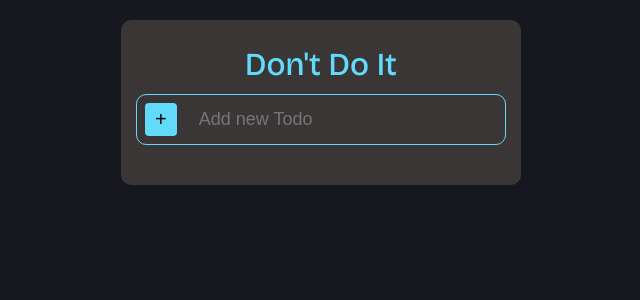
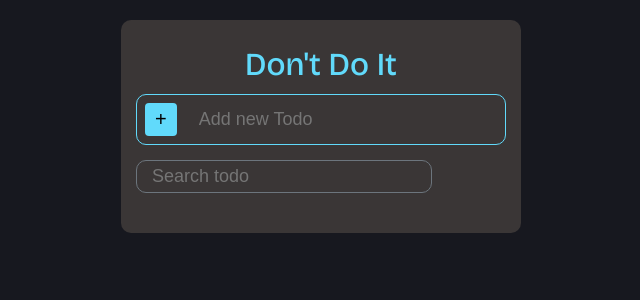
Before and after one commit to Bunlenggg/testing-todolist, a React (Vite) app: page / in a window 1280 px wide. Shown: the top 300 px of the page, without its empty margins (319-959 px from the left). Built offline with nearby package versions, Linux system fonts and the light colour scheme.

Commit message:
adding search function

```diff
--- a/src/App.css
+++ b/src/App.css
@@ -58,7 +58,6 @@ h1 {
 .check-list {
   border-radius: 10px;
   margin-top: 25px;
-
 }
 
 p {
@@ -89,7 +88,7 @@ p {
   background-color: #6c757d;
   color: white;
 }
-.line {
+.line p {
   text-decoration: line-through;
   opacity: 0.7;
 }
@@ -113,3 +112,18 @@ p {
 i {
   cursor: pointer;
 }
+
+.fa-trash:hover {
+  color: red;
+}
+
+.search .input {
+  background: none;
+  border: 1px solid #6c757d;
+  border-radius: 10px;
+  width: 80%;
+  margin: 15px 0 0;
+  padding: 5px 15px;
+  color: white;
+  font-size: 18px;
+}
--- a/src/App.jsx
+++ b/src/App.jsx
@@ -1,14 +1,18 @@
+import "./App.css";
+import { useState } from "react";
 import TaskForm from "./components/TaskForm";
 import TaskList from "./components/TaskList";
-import "./App.css";
-import { useState } from "react";
-import FormEdit from "./components/FormEdit";
+import Search from "./components/Search";
 
 const App = () => {
   const [isOpen, setOpen] = useState(false);
   const [editId, setEditId] = useState(0);
   const [oldname, setOldName] = useState("");
   const [todos, setTodos] = useState([]);
+  const [search, setSearch] = useState("");
+  const filtered = search
+    ? todos.filter((t) => t.name.toLowerCase().includes(search.toLowerCase()))
+    : todos;
   const handleSubmit = (name) => {
     setTodos([...todos, { id: Math.random(), name, isCheck: false }]);
   };
@@ -36,16 +40,23 @@ const App = () => {
     setOldName(name);
   };
 
+  const handleSearch = (value) => {
+    console.log(value);
+    setSearch(value);
+  };
+
   return (
     <>
       <div className="task-div">
         <h1>Don't Do It</h1>
+
         <TaskForm handleSubmit={handleSubmit} />
+        <Search setSearch={handleSearch} />
         <TaskList
           id={editId}
           setOpen={() => setOpen(!isOpen)}
           isOpen={isOpen}
-          todo={todos}
+          todo={filtered}
           onClick={onClick}
           handleDelete={handleDelete}
           setEditId={edit}
--- /dev/null
+++ b/src/components/Search.jsx
@@ -0,0 +1,20 @@
+const Search = ({setSearch}) => {
+  const handleChange = (e) => {
+    setSearch(e.target.value);
+    console.log(e.target.value);
+  };
+  return (
+    <>
+      <form className="search">
+        <input
+          onChange={handleChange}
+          className="input"
+          type="text"
+          placeholder="Search todo"
+        ></input>
+      </form>
+    </>
+  );
+};
+
+export default Search;
--- a/src/components/TaskList.jsx
+++ b/src/components/TaskList.jsx
@@ -19,7 +19,7 @@ const TaskList = ({
       <div className="check-list">
         <ul className="list-items">
           {todo.map((t) => (
-            <li key={t.id} className={t.isCheck ? "grid line" : "grid"}>
+            <li key={t.id} className={t.isCheck ? "grid line p" : "grid"}>
               {!t.isCheck && (
                 <CheckBox
                   id={t.id}
```
